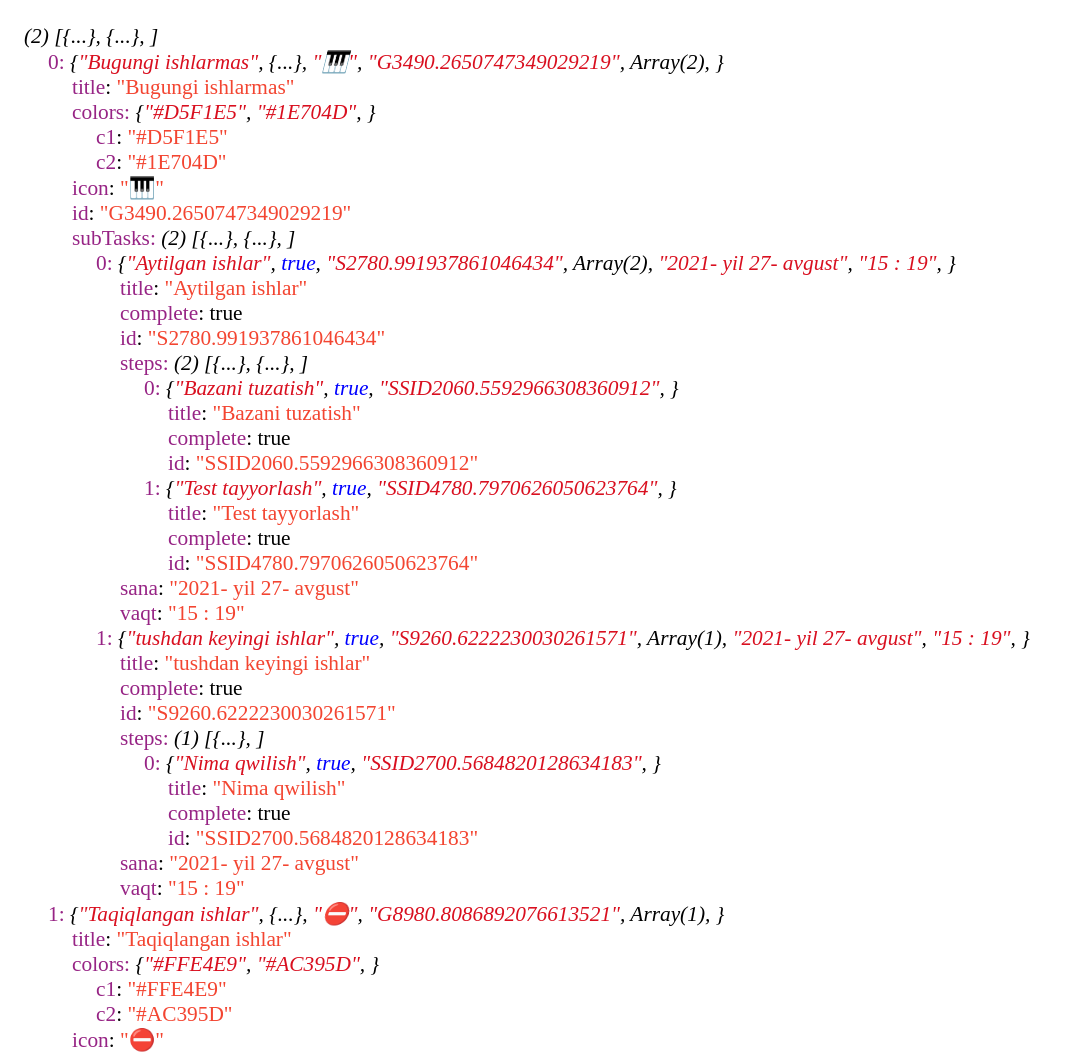
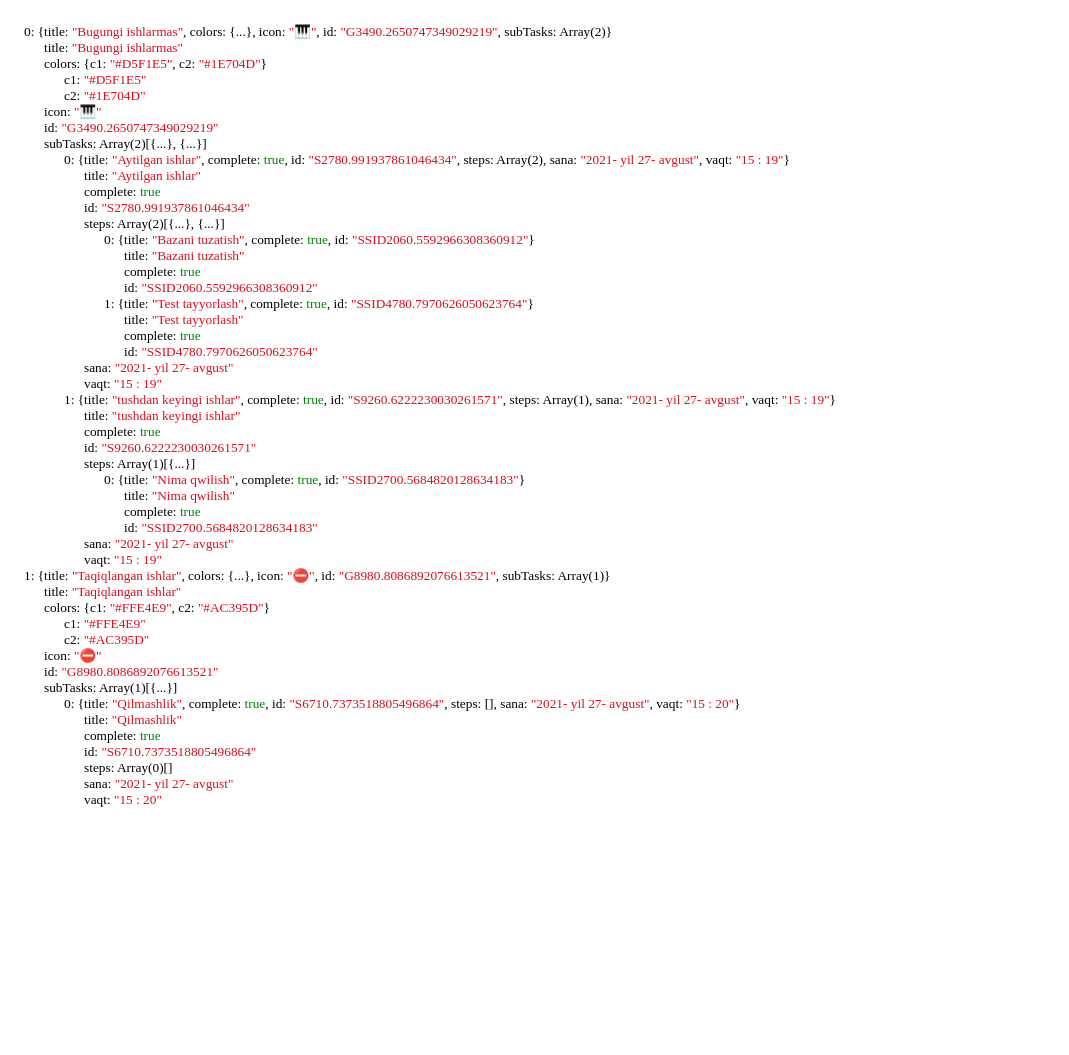
Before and after one commit to devas-37/console, a plain HTML site: page index.html in a window 1280 px wide. Shown: the top 1055 px of the page, without its empty margins (0-1069 px from the left). After the commit the page ends 832 px from the top, so only its background shows below. Drawn offline with Linux system fonts and the light colour scheme.

Commit message:
Rekursiya haqida o'ylab ko'rish kerak

```diff
--- a/console.js
+++ b/console.js
@@ -16,6 +16,9 @@ Consol.prototype = (function() {
                 },
                 num: {
                     color: 'blue'
+                },
+                bool: {
+                    color: 'green'
                 }
             }
 
@@ -24,37 +27,101 @@ Consol.prototype = (function() {
     }
 
     function makeHint(object) {
-        let isArr = Array.isArray(object)
-        let result = isArr ? `(${object.length}) [` : '{'
-        for (const key in object) {
-            if (typeof object[key] === 'string')
-                result += makeEl(object[key], 'str')
-            else if (typeof object[key] === 'object')
-                result += Array.isArray(object[key]) ? `Array(${object[key].length}), ` : '{...}, '
-            else result += makeEl(object[key], 'num')
+            let isArr=Array.isArray(object)
+            let result = isArr?`Array(${object.length})[`:'{'
+            for (const key in object ){
+                result+=!isArr?(key+": "):''
+                switch(typeof object[key]){
+                    case 'string':
+                        result+=makeEl(object[key],'str')
+                        break
+                    case 'number':
+                        result+=makeEl(object[key],'num')
+                        break
+                    case 'object':
+                        if (Array.isArray(object[key])){
+                            if (object[key].length===0) result+='[], '
+                            else result+=`Array(${object[key].length}), `
+                        }else result+='{...}, '
+                        break
+                    case 'function':
+                        result+=makeEl('f','num')
+                        break
+                    case 'boolean':
+                        result+=makeEl(object[key],'bool')
+                        break
+                }
+            }
+            return '<span >'+(result+(isArr?"]":'}')).replace(isArr?', ]':', }',isArr?']':'}')+'</span><br>'
+    }
+    let arr=[collapse()]
+    function collapse(){
+        let m=CreateElement('div')
+        m.style.border='1px solid red'
+        m.style.padding='10px'
+        return m
+    }
+    function drawer(container, k, value, indent = 0,buf) {
+        // if (typeof value==='object'){
+        //     let collaps=collapse()
+        //     collaps.innerHTML=`<div>${k}: ${makeHint(value)}</div>`
+        //     let inner=collapse()
+        //     for (const m in value){
+        //         if (typeof value[m]!=='object')
+        //         inner.innerHTML+=`<div style='margin-left:${indent*5}px'>${m}: ${value[m]}</div>`
+        //         else
+        //         drawer(container,m,value[m],indent+4,buf)
+
+        //     }
+        //     collaps.appendChild(inner)
+        //     container.appendChild(collaps)
+
+        // }
+        // if (typeof value === "object") {
+        //     container.innerHTML += `<span style='margin-left:${indent*6}px;color:#972485'> ${key}: </span>` + makeHint(value)
+        //     for (const key in value)
+        //         drawer(container, key, value[key], indent + 4)
+        // } else {
+        //     let val = typeof value === 'string' ? `<span style='color:#f34531'>"${value}"</span>` : value
+        //     container.innerHTML += `<span style='margin-left:${indent*6}px;color:#972485'> ` + key + `</span>` + ": " + val + '<br>'
+        // }
+
+        for (const key in value){
+            if (typeof value[key]==='object'){
+                container.innerHTML+=`<div style='margin-left:${indent*5}px'>`+key+': '+makeHint(value[key])+'</div>'
+                drawer(container,key,value[key],indent+4)
+            }else{
+                let val
+                switch(typeof value[key]){
+                    case 'number':
+                        val=makeEl(value[key],'num')
+                        break
+                    case 'string':
+                        val=makeEl(value[key],'str')
+                        break
+                    case 'function':
+                        val=makeEl(value[key],'num')
+                        break
+                    case 'boolean':
+                        val=makeEl(value[key],'bool')
+                        break
+                }
+                container.innerHTML+=`<div style='margin-left:${indent*5}px'>`+key+': '+val.replace(',','')+'<br></div>'
+            }
+            // container.appendChild(arr[arr.length-1])
         }
-        return "<span style='font-style:italic'>"+result + `${isArr?']':'}'}<br></span>`
+
+
     }
 
-    function drawer(container, key, value, indent = 0) {
-        if (typeof value === "object") {
-            container.innerHTML += `<span style='margin-left:${indent*6}px;color:#972485'> ${key}: </span>` + makeHint(value)
-            for (const key in value)
-                drawer(container, key, value[key], indent + 4)
-        } else {
-            let val = typeof value === 'string' ? `<span style='color:#f34531'>"${value}"</span>` : value
-            container.innerHTML += `<span style='margin-left:${indent*6}px;color:#972485'> ` + key + `</span>` + ": " + val + '<br>'
-        }
-    }
-
-    function span(data, color) {
-        let m = document.createElement('div')
-        let span = CreateElement('span')
-        span.style.color = color
-        span.innerText = data
-        m.appendChild(span)
-        return m.innerHTML
-    }
+    // function span(data, color) {
+    //     let m = document.createElement('div')
+    //     let span = CreateElement('span')
+    //     span.style.color = color
+    //     span.innerText = data
+    //     m.appendChild(span)
+    //     return m.innerHTML
+    // }
     return {
         init(container) {
             this.consol = document.getElementById(container)
@@ -64,14 +131,23 @@ Consol.prototype = (function() {
             arg.forEach((item) => {
                 switch (typeof item) {
                     case "object":
-                        this.consol.innerHTML += makeHint(item)
-                        for (const i in item) {
-                            drawer(this.consol, i, item[i], 4)
-                        }
+                        // this.consol.innerHTML += makeHint(item)
+                        // for (const i in item) {
+
+                        //     console.log(drawer(this.consol, i, item[i], 4))
+                        // }
+
+                        drawer(this.consol,0,item,0,arr)
+                       console.log(arr);
                         break
                     case 'string':
-                        this.consol.innerText += item
+                        this.consol.innerHTML+=makeEl(item,'str')+'&#9224;'
                         break
+                    case 'number':
+                        this.consol.innerHTML+=makeEl(item,'num')
+                        break
+                    case 'function':
+                        this.consol.innerHTML+=makeEl(item,'num')
                 }
             })
         }
--- a/style.css
+++ b/style.css
@@ -1,5 +1,5 @@
 #console {
-    font-size: 16pt;
+    font-size: 10pt;
     font-family: 'fira code';
     height: 100%;
     padding: 1rem;
```
